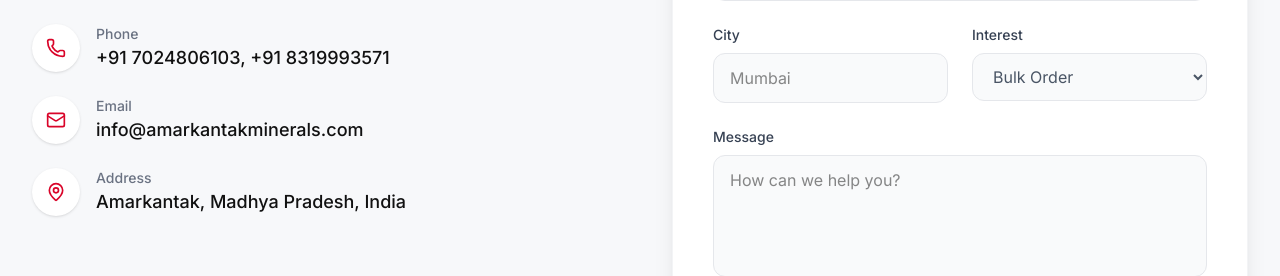
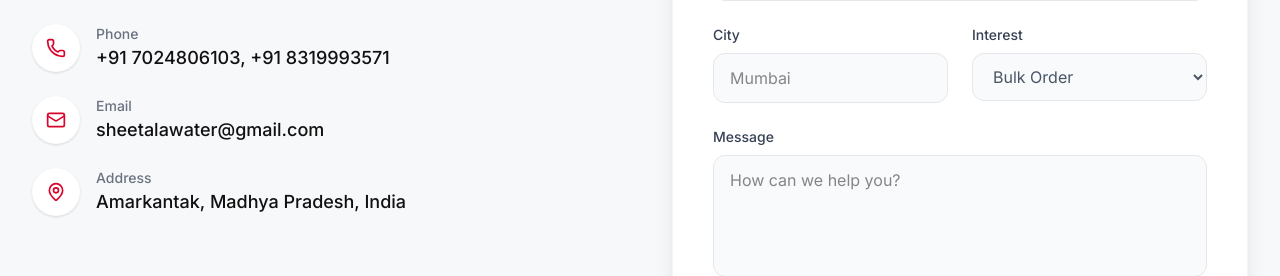
Before and after one commit to rohit-tamboli/amarkantak-minerals, a React (Vite) app: page / in a window 1280 px wide. Shown: the part 8842-9118 px from the top of the page. Built offline with nearby package versions, Linux system fonts and the light colour scheme.

Commit message:
first commit

```diff
--- a/src/components/Contact.tsx
+++ b/src/components/Contact.tsx
@@ -105,9 +105,9 @@
                 },
                 {
                   icon: Mail,
-                  text: "info@amarkantakminerals.com",
+                  text: "sheetalawater@gmail.com",
                   label: "Email",
-                  href: "mailto:info@amarkantakminerals.com",
+                  href: "mailto:sheetalawater@gmail.com",
                 },
                 {
                   icon: MapPin,
```
